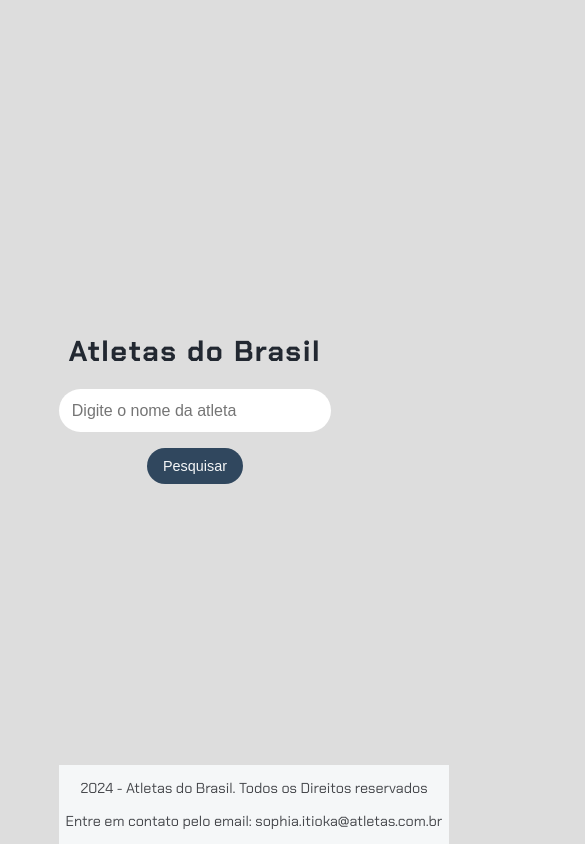
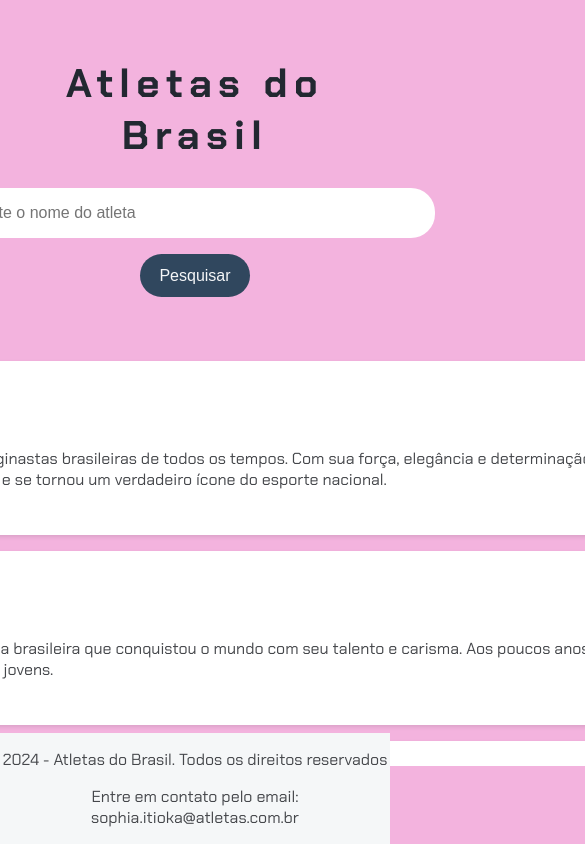
Before and after one commit to sosoakemi/imersaodev, a plain HTML site: page index.html in a window 390 px wide. Shown: the top 844 px of the page, 585 px wide, since content can reach past the window. Drawn offline with Linux system fonts and the light colour scheme.

Commit message:
segunda aula

```diff
--- /dev/null
+++ b/app.js
@@ -0,0 +1 @@
+console.log("Rebeca Andrade");
--- a/index.html
+++ b/index.html
@@ -1,25 +1,54 @@
 <!DOCTYPE html>
-<html lang="en">
+<html lang="pt-br">
+
 <head>
     <meta charset="UTF-8">
     <meta name="viewport" content="width=device-width, initial-scale=1.0">
     <link rel="stylesheet" href="style.css">
-    <title>Olimpiadas</title>
+    <title>Olimpíadas</title>
 </head>
+
 <body>
     <header>
-       <h1>Atletas do Brasil </h1>
-
+        <h1>Atletas do Brasil</h1>
+    </header>
     <main>
         <section>
-        <input type="text" placeholder="Digite o nome da atleta">
-        <button>Pesquisar</button>
-    </section>
+            <input type="text" placeholder="Digite o nome do atleta">
+            <button>Pesquisar</button>
+        </section>
+        <section class="resultados-pesquisa">
+            <div class="item-resultado">
+                <h2>
+                    <a href="#" target="_blank">Rebeca Andrade</a>
+                </h2>
+                <p class="descricao-meta">Rebeca Andrade é uma das maiores ginastas brasileiras de todos os tempos. Com sua força, elegância e determinação, ela conquistou o coração dos brasileiros e se tornou um verdadeiro ícone do esporte nacional.</p>
+                <a href="https://pt.wikipedia.org/wiki/Rebeca_Andrade" target="_blank">Mais informações</a>
+            </div>
+            <div class="item-resultado">
+                <h2>
+                    <a href="#" target="_blank">Rayssa Leal</a>
+                </h2>
+                <p class="descricao-meta">Rayssa Leal, a Fadinha, é uma skatista brasileira que conquistou o mundo com seu talento e carisma. Aos poucos anos, ela já coleciona títulos e inspira milhões de jovens.</p>
+                <a href="https://pt.wikipedia.org/wiki/Rayssa_Leal" target="_blank">Mais informações</a>
+            </div>
+
+            <div class="item-resultado">
+                <h2>
+                    <a href="#" target="_blank">Beatriz Souza</a>
+                </h2>
+                <p class="descricao-meta">Beatriz Souza é uma judoca brasileira que se destacou nos Jogos Olímpicos, trazendo orgulho para o país. Sua força e técnica a colocaram entre as melhores do mundo.</p>
+                <a href="https://pt.wikipedia.org/wiki/Beatriz_Souza" target="_blank">Mais informações</a>
+            </div>
+
+        </section>
     </main>
     <footer>
-        <p>2024 - Atletas do Brasil. Todos os Direitos reservados </p>
+        <p>2024 - Atletas do Brasil. Todos os direitos reservados</p>
         <p>Entre em contato pelo email: sophia.itioka@atletas.com.br</p>
     </footer>
 
+    <script src="app.js"></script>
 </body>
+
 </html>
--- a/style.css
+++ b/style.css
@@ -4,14 +4,14 @@
 /* Estiliza o corpo da página */
 body {
     font-family: "Chakra Petch", sans-serif; /* Define a fonte padrão */
-    background-color: #DDDDDD; /* Cor de fundo da página */
+    background-color: #f3b3de; /* Cor de fundo da página */
     display: flex; /* Usa Flexbox para layout */
     flex-direction: column; /* Alinha os itens na vertical */
     align-items: center; /* Centraliza os itens horizontalmente */
     justify-content: center; /* Centraliza os itens verticalmente */
     height: 100vh; /* Preenche a altura total da viewport */
-    margin: 0; /* Remove a margem padrão */
-    padding: 0; /* Remove o padding padrão */
+    margin: 0;
+    padding: 0;
 }
 
 /* Estiliza os títulos h1 */
@@ -51,12 +51,6 @@ section button {
     color: #F5F7F8; /* Cor do texto do botão */
     font-size: 1rem; /* Tamanho da fonte */
     cursor: pointer; /* Muda o cursor para indicar que é clicável */
-}
-
-/* Adiciona efeito hover ao botão de pesquisa */
-section button:hover {
-    background-color: #30475E; /* Muda a cor de fundo ao passar o mouse */
-    box-shadow: 0 4px 8px rgba(0, 0, 0, 0.2); /* Adiciona uma sombra mais intensa */
 }
 
 /* Estiliza a caixa de resultados da pesquisa */
@@ -112,55 +106,3 @@ footer {
     bottom: 0; /* Alinha ao fundo da página */
     font-size: 1rem; /* Tamanho da fonte */
 }
-
-@media (max-width: 768px) {
-    h1 {
-        font-size: 2rem; /* Tamanho da fonte em telas menores */
-        letter-spacing: 0.2rem; /* Espaçamento entre letras em telas menores */
-    }
-
-    section input {
-        width: 25rem; /* Largura dos inputs em telas menores */
-        padding: 0.8rem; /* Espaçamento interno em telas menores */
-    }
-
-    .resultados-pesquisa {
-        width: 40rem; /* Largura da caixa de resultados em telas menores */
-        height: 40vh; /* Altura da caixa de resultados em telas menores */
-    }
-
-    .item-resultado h2 {
-        font-size: 1.3rem; /* Tamanho da fonte dos títulos em telas menores */
-    }
-}
-
-/* Responsividade para celulares */
-@media (max-width: 480px) {
-
-    h1 {
-        font-size: 1.8rem; /* Tamanho da fonte em telas pequenas */
-        letter-spacing: 0.1rem; /* Espaçamento entre letras em telas pequenas */
-    }
-
-    section input {
-        width: 17rem; /* Largura total dos inputs em telas pequenas */
-    }
-
-    section button {
-        padding: 0.6rem 1rem; /* Espaçamento interno do botão em telas pequenas */
-        font-size: 0.9rem; /* Tamanho da fonte do botão em telas pequenas */
-    }
-
-    .resultados-pesquisa {
-        width: 90%; /* Largura da caixa de resultados em telas pequenas */
-        height: 50vh; /* Altura da caixa de resultados em telas pequenas */
-    }
-
-    .item-resultado h2 {
-        font-size: 1.1rem; /* Tamanho da fonte dos títulos em telas pequenas */
-    }
-
-    footer {
-        font-size: 0.9rem; /* Tamanho da fonte do rodapé em telas pequenas */
-    }
-}
```
